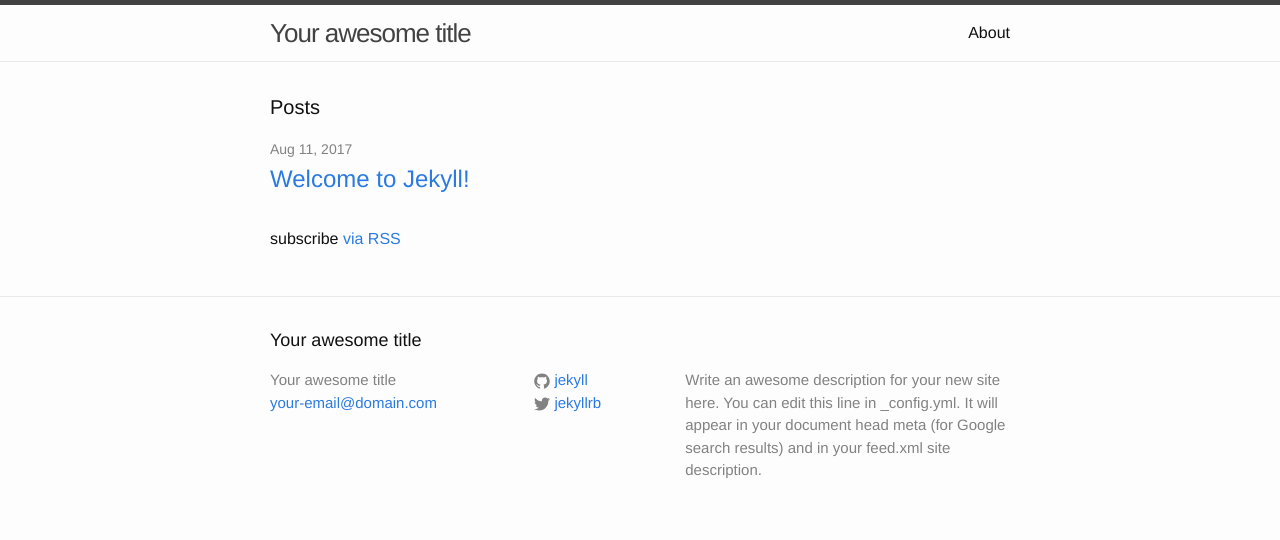
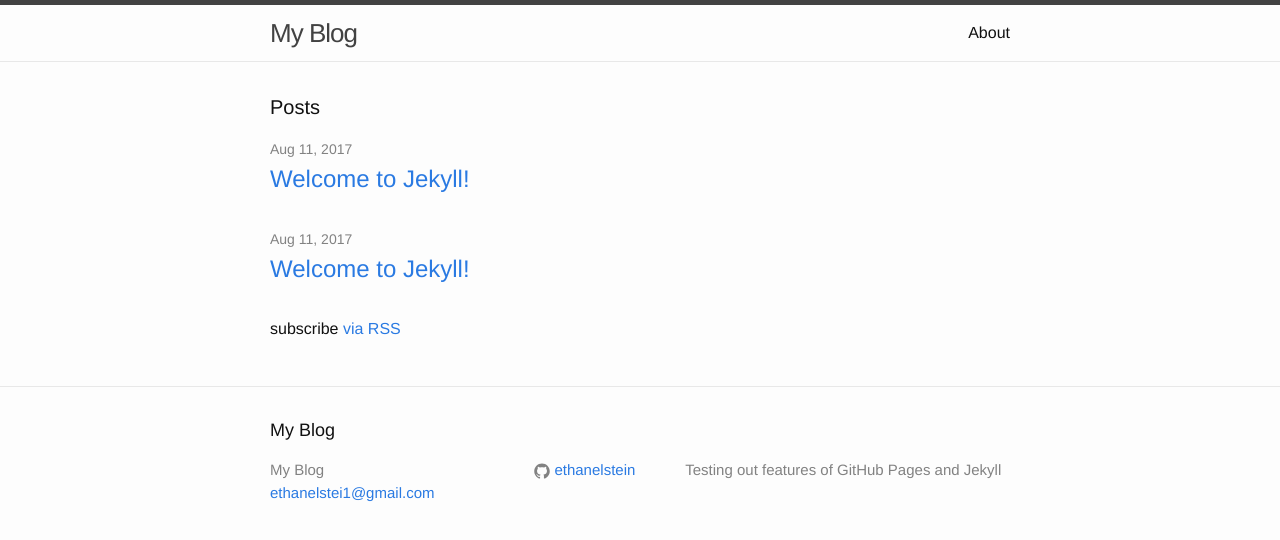
Before and after one commit to ethanelstein/ethanelstein.github.io, a Jekyll site: the page built from index.html, in a window 1280 px wide. Shown: the top 540 px of the page. Built offline with Jekyll 4.4.1, drawn with Linux system fonts in a browser that asks for light colours.

Commit message:
Config changes

```diff
--- a/_config.yml
+++ b/_config.yml
@@ -6,16 +6,13 @@
 # 'jekyll serve'. If you change this file, please restart the server process.
 
 # Site settings
-title: Your awesome title
-email: your-email@domain.com
+title: My Blog
+email: ethanelstei1@gmail.com
 description: > # this means to ignore newlines until "baseurl:"
-  Write an awesome description for your new site here. You can edit this
-  line in _config.yml. It will appear in your document head meta (for
-  Google search results) and in your feed.xml site description.
+  Testing out features of GitHub Pages and Jekyll
 baseurl: "" # the subpath of your site, e.g. /blog
-url: "http://yourdomain.com" # the base hostname & protocol for your site
-twitter_username: jekyllrb
-github_username:  jekyll
+url: "http://ethanelstein.com" # the base hostname & protocol for your site
+github_username:  ethanelstein
 
 # Build settings
 markdown: kramdown
```
Also changed, not shown: ethanelstein.github.io/_posts/2017-08-11-welcome-to-jekyll.markdown (added, +25 -0 lines).
